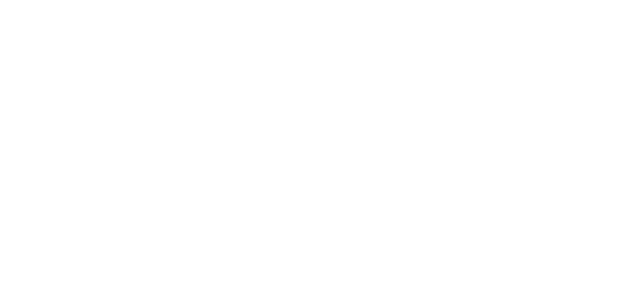
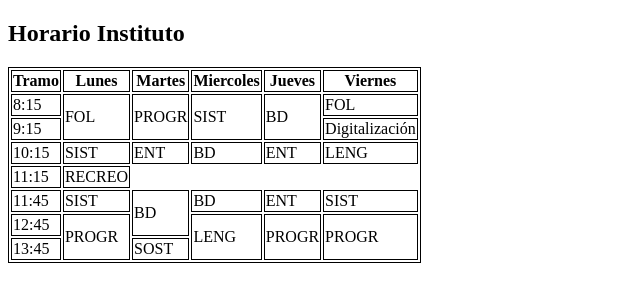
Before and after one commit to pedromp-hub/LMSGI, a plain HTML site: page HTML/Ejercicio4.html in a window 1280 px wide. Shown: the whole page, without its empty margins (0-640 px from the left). Drawn offline with Linux system fonts and the light colour scheme.

Commit message:
Primeravanzeejercicio4casihecho

```diff
--- a/HTML/Ejercicio4.html
+++ b/HTML/Ejercicio4.html
@@ -5,7 +5,69 @@
     <meta name="viewport" content="width=device-width, initial-scale=1.0">
     <title>Document</title>
 </head>
-<body>
+<style>
+    table, td, th {
+        border: 1px solid black;
+    }
+</style>
+<thead>
+    <h2>Horario Instituto</h2>
+    <table>
+        <tr>
+            <th>Tramo</th>
+            <th>Lunes</th>
+            <th>Martes</th>
+            <th>Miercoles</th>
+            <th>Jueves</th>
+            <th>Viernes</th>
+        </tr>
+</thead>
+<tbody>
+        <tr>
+            <td>8:15</td>
+            <td rowspan="2">FOL</td>
+            <td rowspan="2">PROGR</td>
+            <td rowspan="2">SIST</td>
+            <td rowspan="2">BD</td>
+            <td rowspan="1">FOL</td>
+        </tr>
+        <tr>
+            <td>9:15</td>
+            <td rowspan="1">Digitalización</td>
+        </tr>
+        <tr>
+            <td>10:15</td>
+            <td rowspan="1">SIST</td>
+            <td rowspan="1">ENT</td>
+            <td rowspan="1">BD</td>
+            <td rowspan="1">ENT
+            <td rowspan="1">LENG</td>
+            </td>
+        </tr>
+        <tr>
+            <td>11:15</td>
+            <td rowspan="1">RECREO</td>
+        </tr>
+        <tr>
+            <td>11:45</td>
+            <td rowspan="1">SIST</td>
+            <td rowspan="2">BD</td>
+            <td rowspan="1">BD</td>
+            <td rowspan="1">ENT</td>
+            <td rowspan="1">SIST</td>
+        </tr>
+        <tr>
+            <td>12:45</td>
+            <td rowspan="2">PROGR</td>
+            <td rowspan="2">LENG</td>
+            <td rowspan="2">PROGR</td>
+            <td rowspan="2">PROGR</td>
+        </tr>
+        <tr>
+            <td>13:45</td>
+            <td rowspan="1">SOST</td>
+        </tr>
 
-</body>
+    </table>
+</tbody>
 </html>
```
